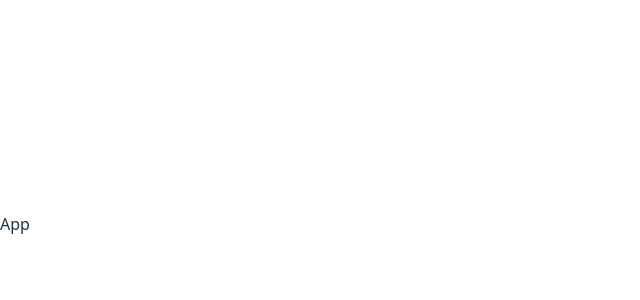
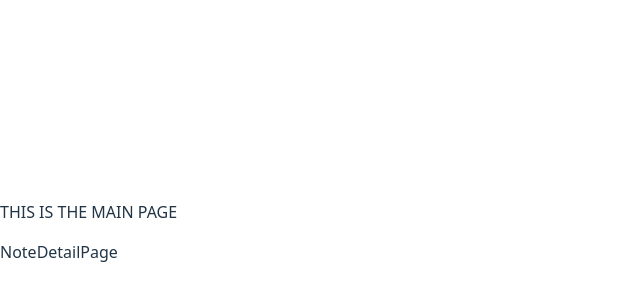
Before and after one commit to Bennables/NoteTaker, a React (Vite) app in the folder frontend/: page /note/1 in a window 1280 px wide. Shown: the part 176-476 px from the top of the page, without its empty margins (0-640 px from the left). Built offline with nearby package versions, Linux system fonts and the light colour scheme.

Commit message:
starting pages

```diff
--- a/frontend/src/App.jsx
+++ b/frontend/src/App.jsx
@@ -1,9 +1,22 @@
 //barebones gotten from "rafce" + tab
 import React from 'react'
+import HomePage from './Pages/HomePage'
+import { Routes, Route } from 'react-router'
+import NoteDetailPage from './Pages/NoteDetailPage'
+import CreatePage from "./Pages/CreatePage"
 
 const App = () => {
   return (
-    <div>App</div>
+    <div>
+      <p> THIS IS THE MAIN PAGE </p>
+      {/* this part creates the links to other pages */}
+
+      <Routes>
+        <Route path = "/" element={<HomePage />}> </Route>
+        <Route path = '/create' element = {<CreatePage />}></Route>
+        <Route path = "/note/:id" element = {<NoteDetailPage />}></Route>
+      </Routes>
+    </div>
   )
 }
 
--- /dev/null
+++ b/frontend/src/Pages/CreatePage.jsx
@@ -0,0 +1,9 @@
+import React from 'react'
+
+const CreatePage = () => {
+  return (
+    <div>CreatePage</div>
+  )
+}
+
+export default CreatePage
--- /dev/null
+++ b/frontend/src/Pages/HomePage.jsx
@@ -0,0 +1,9 @@
+import React from 'react'
+
+const HomePage = () => {
+  return (
+    <div>HomePage</div>
+  )
+}
+
+export default HomePage
--- /dev/null
+++ b/frontend/src/Pages/NoteDetailPage.jsx
@@ -0,0 +1,9 @@
+import React from 'react'
+
+const NoteDetailPage = () => {
+  return (
+    <div>NoteDetailPage</div>
+  )
+}
+
+export default NoteDetailPage
```
